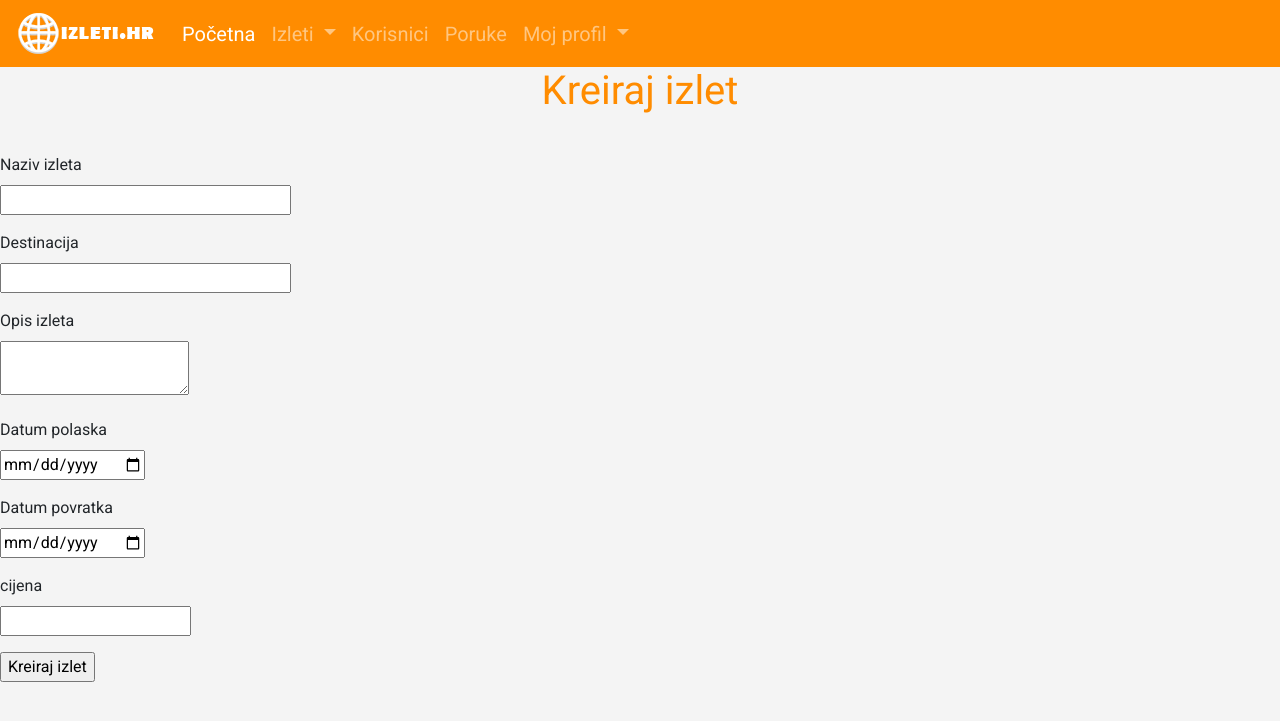
After one commit to luka1baljak/Tim-Superman, a Flask app: page /dodajizlet in a window 1280 px wide. The commit adds this page. Shown: the top 721 px of the page. Run offline with Flask 2, Linux system fonts and the light colour scheme; the visitor is signed in with stand-in values (Sample User, id 1); data comes from the database, SQL or seed files in the repository; both versions use the stored data as it was after the commit; some libraries are stand-ins or nearby versions.

Commit message:
Promjene
Dodano je dodavanje izleta i radi

```diff
--- a/app/forms.py
+++ b/app/forms.py
@@ -1,5 +1,5 @@
 from flask_wtf import FlaskForm
-from wtforms import StringField, PasswordField, BooleanField, SubmitField, TextAreaField, DateField, FileField
+from wtforms import StringField, PasswordField, BooleanField, SubmitField, TextAreaField, DateField, FileField, DecimalField
 from wtforms.validators import ValidationError, DataRequired, Email, EqualTo
 from app.models import User
 from flask_wtf.file import FileField, FileRequired, FileAllowed
@@ -47,3 +47,12 @@ class EditProfileForm(FlaskForm):
     broj_telefona=StringField('Broj telefona')
     o_meni=TextAreaField('O meni',validators=[Length(min=0, max=399)])
     submit=SubmitField('Save')
+
+class CreateIzletForm(FlaskForm):
+    naziv = StringField('Naziv izleta', validators=[DataRequired()])
+    lokacija = StringField('Destinacija', validators=[DataRequired()])
+    opis=TextAreaField('Opis izleta', validators=[DataRequired(),Length(min=0, max=500)])
+    datum_polaska=DateField('Datum polaska', format='%d/%m/%Y')
+    datum_povratka=DateField('Datum povratka', format='%d/%m/%Y')
+    cijena=DecimalField('cijena', places=2)
+    submit=SubmitField('Kreiraj izlet')
--- a/app/models.py
+++ b/app/models.py
@@ -88,7 +88,6 @@ class Izlet(db.Model):
         return '<Izlet {}>'.format(self.naziv)
 
 
-
 @login.user_loader
 def load_user(id):
     return User.query.get(int(id))
--- a/app/routes.py
+++ b/app/routes.py
@@ -10,6 +10,7 @@ from werkzeug.utils import secure_filename
 from app import db
 from app.forms import RegistrationForm
 from app.forms import EditProfileForm
+from app.forms import CreateIzletForm
 import os
 from flask import Flask, render_template, request
 from werkzeug import secure_filename
@@ -146,3 +147,15 @@ def unfriend(username):
 def moji_prijatelji():
     frends=current_user.friends
     return render_template('friends.html', title='Home Page',frends=frends)
+
+@app.route('/dodajizlet', methods=['GET', 'POST'])
+@login_required
+def dodajizlet():
+    form = CreateIzletForm()
+    if form.validate_on_submit():
+        izlet=Izlet(naziv=form.naziv.data, lokacija=form.lokacija.data, opis=form.opis.data, datum_polaska=form.datum_polaska.data, datum_povratka=form.datum_povratka.data, cijena=form.cijena.data, creator_id=current_user.id)
+        db.session.add(izlet)
+        db.session.commit()
+        flash('Kreirali ste novi izlet.')
+        return redirect(url_for('index'))
+    return render_template('dodajizlet.html', title='Dodaj izlet',form=form)
--- a/app/templates/base.html
+++ b/app/templates/base.html
@@ -29,7 +29,7 @@
         </a>
         <div class="dropdown-menu" aria-labelledby="navbarDropdown">
           <a class="dropdown-item" href="popisizleta.html">Popis izleta</a>
-          <a class="dropdown-item" href="dodajizlet.html">Dodaj izlet</a>
+          <a class="dropdown-item" href="{{url_for('dodajizlet')}}">Dodaj izlet</a>
         </div>
         <li class="nav-item">
         <a class="nav-link" href="popiskorisnika.html">Korisnici <span class="sr-only">(current)</span></a>
--- /dev/null
+++ b/app/templates/dodajizlet.html
@@ -0,0 +1,58 @@
+{% extends "base.html" %}
+
+{% block content %}
+    <h1>Kreiraj izlet</h1>
+    <form action="" method="post" novalidate>
+
+        {{ form.hidden_tag() }}
+        <p>
+            {{ form.naziv.label }}<br>
+            {{ form.naziv(size=32) }}<br>
+            {% for error in form.naziv.errors %}
+            <span style="color: red;">[{{ error }}]</span>
+            {% endfor %}
+        </p>
+
+        <p>
+            {{ form.lokacija.label }}<br>
+            {{ form.lokacija(size=32) }}<br>
+            {% for error in form.lokacija.errors %}
+            <span style="color: red;">[{{ error }}]</span>
+            {% endfor %}
+        </p>
+
+        <p>
+            {{ form.opis.label }}<br>
+            {{ form.opis(size=32) }}<br>
+            {% for error in form.opis.errors %}
+            <span style="color: red;">[{{ error }}]</span>
+            {% endfor %}
+        </p>
+
+        <p>
+            {{ form.datum_polaska.label }}<br>
+            {{ form.datum_polaska(size=32) }}<br>
+            {% for error in form.datum_polaska.errors %}
+            <span style="color: red;">[{{ error }}]</span>
+            {% endfor %}
+        </p>
+
+        <p>
+            {{ form.datum_povratka.label }}<br>
+            {{ form.datum_povratka(size=32) }}<br>
+            {% for error in form.datum_povratka.errors %}
+            <span style="color: red;">[{{ error }}]</span>
+            {% endfor %}
+        </p>
+
+        <p>
+            {{ form.cijena.label }}<br>
+            {{ form.cijena(size=32) }}<br>
+            {% for error in form.cijena.errors %}
+            <span style="color: red;">[{{ error }}]</span>
+            {% endfor %}
+        </p>
+
+        <p>{{ form.submit() }}</p>
+    </form>
+{% endblock %}
```
Also changed, not shown: app.db.
